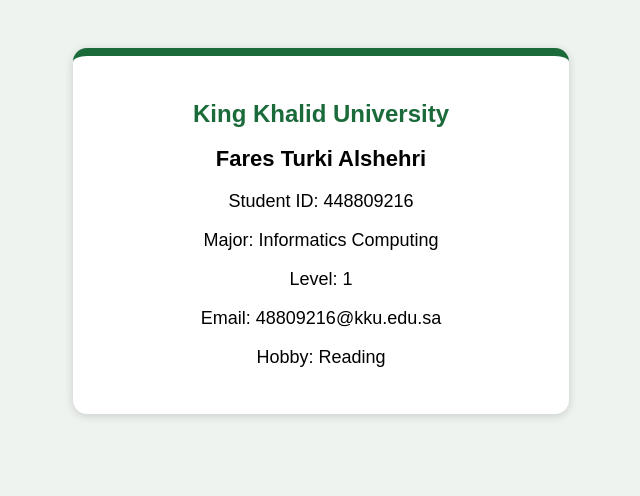
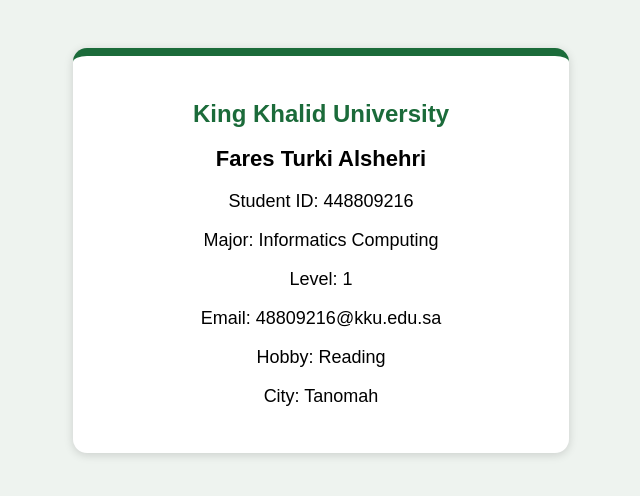
Before and after one commit to iFaresl/kku-111ifs-lab1, a plain HTML site: page index.html in a window 1280 px wide. Shown: the whole page, without its empty margins (319-959 px from the left). Drawn offline with Linux system fonts and the light colour scheme.

Commit message:
Add city to profile page

```diff
--- a/index.html
+++ b/index.html
@@ -36,6 +36,7 @@
     <p>Level: 1</p>
     <p>Email: 48809216@kku.edu.sa</p>
     <p>Hobby: Reading</p>
+    <p>City: Tanomah</p>
   </div>
 </body>
 </html>
```
